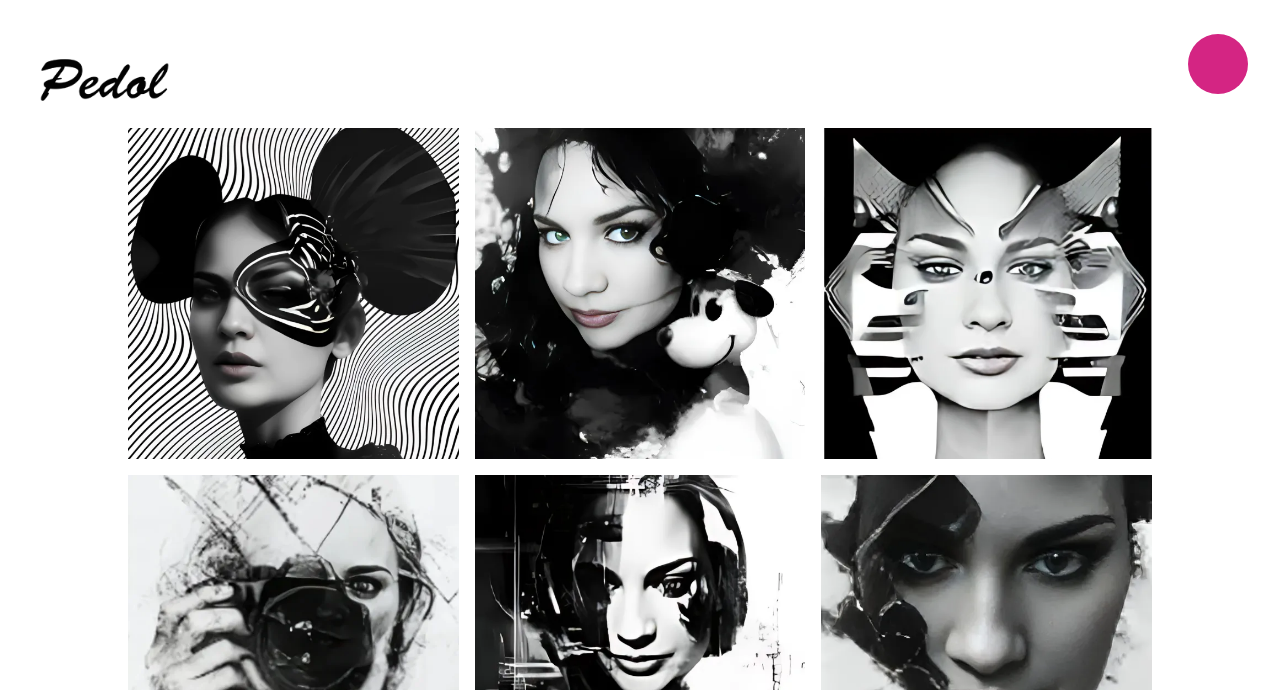
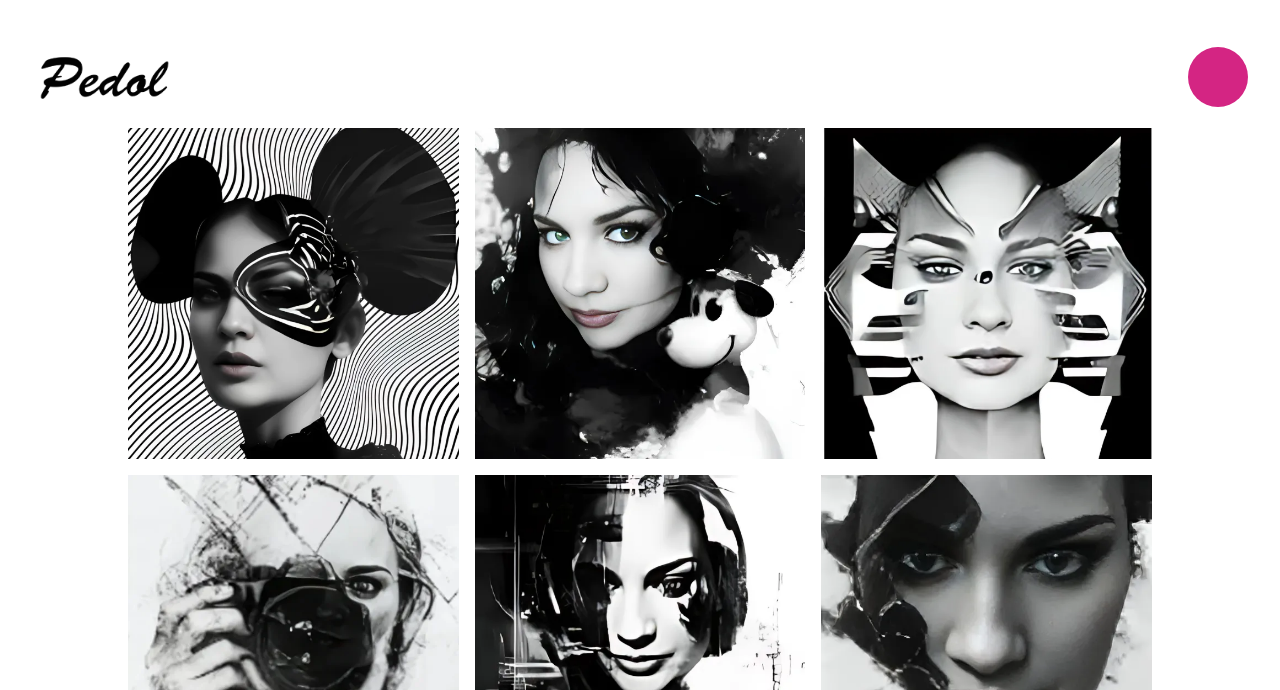
Before and after one commit to Spacelama587/url, a plain HTML site: page index.html in a window 1280 px wide. Shown: the top 690 px of the page. Drawn offline with nearby package versions, Linux system fonts and the light colour scheme.

Commit message:
alignment

```diff
--- a/index.html
+++ b/index.html
@@ -62,7 +62,7 @@
       </div> -->
 <div class="nav-container">
       <nav>
-        <div class="logo">Belinda</div>
+        <div class="logo"></div>
         <div class="menu-toggle-circle">
             <!-- <div class="dot"></div> -->
             <div class="inner-circle"></div>
@@ -71,7 +71,7 @@
 
     <div class="menu-overlay">
         <div class="menu-nav">
-            <div class="menu-logo">Belinda</div>
+            <div class="menu-logo"></div>
             <div class="menu-close-btn"></div>
         </div>
 
--- a/nav.css
+++ b/nav.css
@@ -16,7 +16,7 @@
 
 nav {
     position: fixed;
-    top: -2.7em;
+    top: -2.8em;
     width: 100%;
     display: flex;
     justify-content: space-between;
@@ -28,7 +28,7 @@ nav {
 
 .menu-overlay {
     position: fixed;
-    top: -2.7em;
+    top: -2.8em;
     width: 100%;
     height: 100vh;
     background: var(--color-menu-overlay);
@@ -264,5 +264,5 @@ nav {
     text-indent: -9999px;
     overflow: hidden;
     margin-left: -1.5em;
-    margin-bottom: -2.5em;
+    margin-bottom: -.7em;
 }
```
